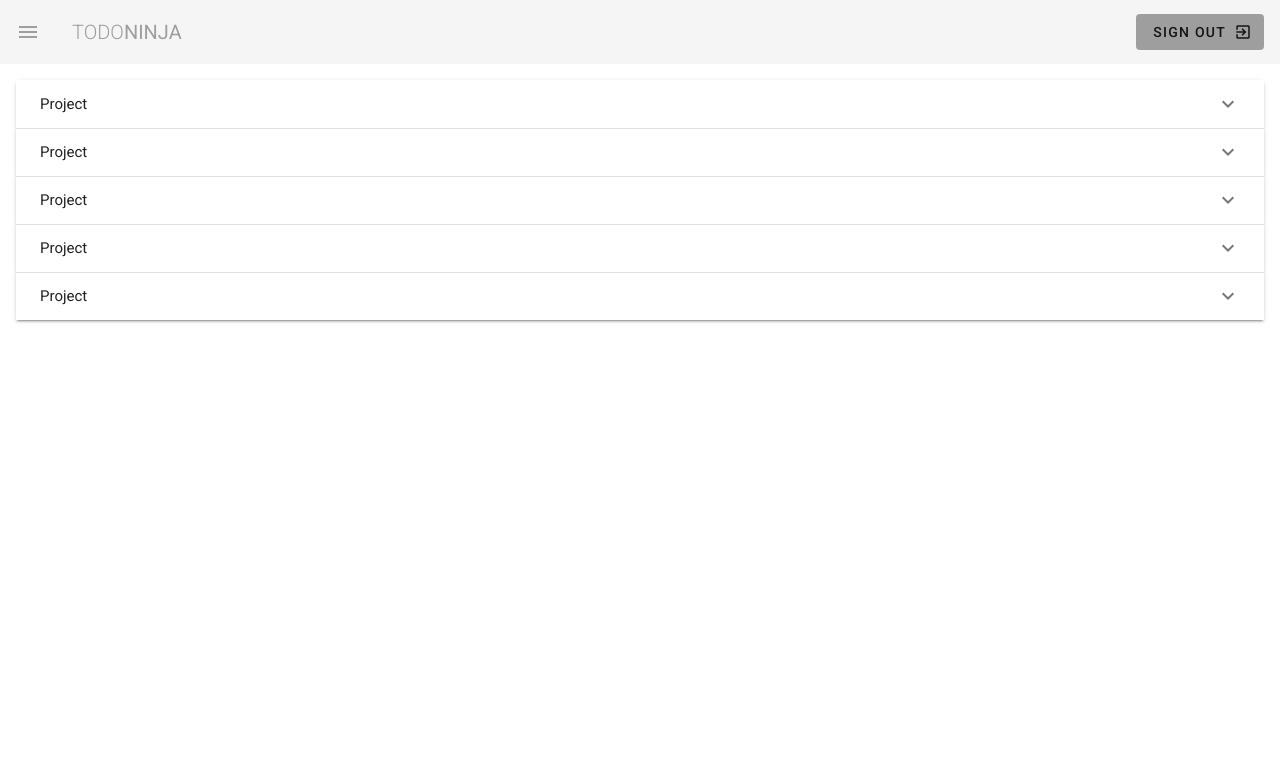
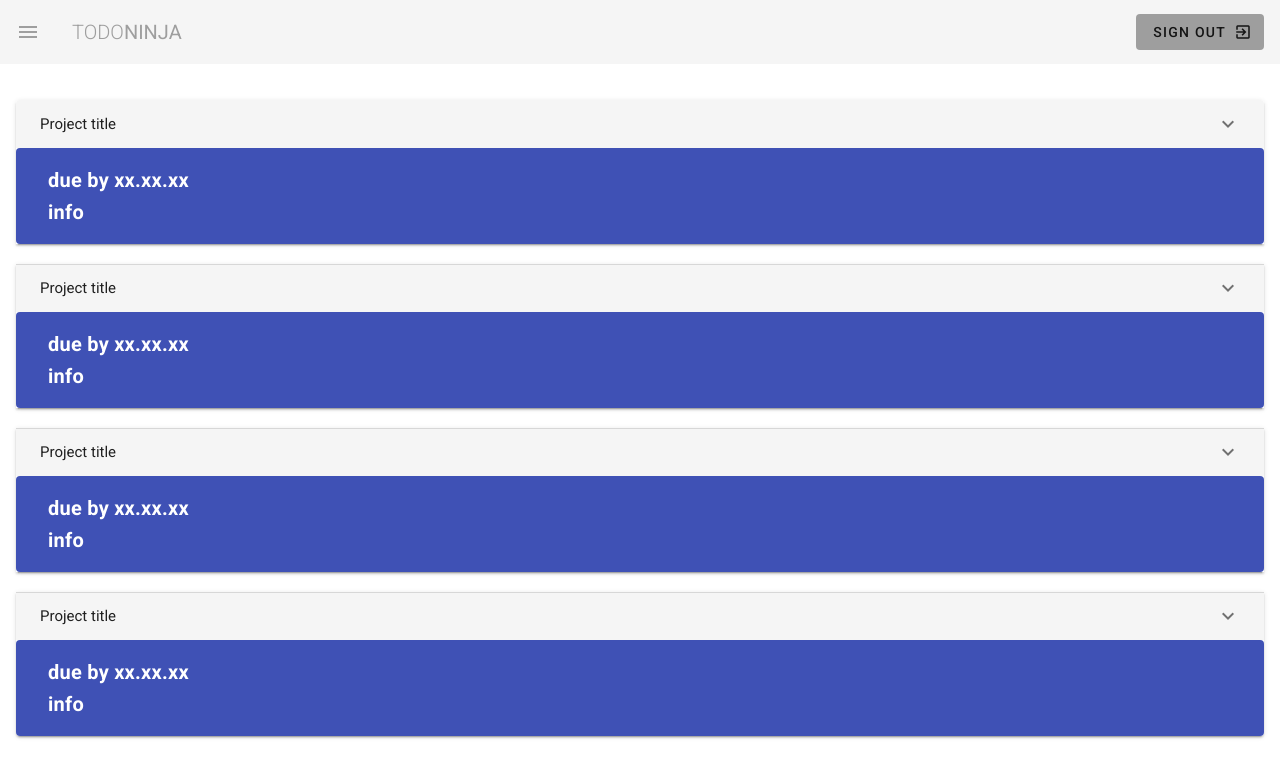
Before and after one commit to sypher-samurai/project-manager, a Vue app: page /projects in a window 1280 px wide. Shown: the top 778 px of the page. Built offline with nearby package versions, Linux system fonts and the light colour scheme.

Commit message:
Progress

```diff
--- a/src/views/Projects.vue
+++ b/src/views/Projects.vue
@@ -1,22 +1,28 @@
 <template>
-  <v-expansion-panels>
-    <v-expansion-panel
-      v-for="(item,i) in 5"
-      :key="i"
-    >
-      <v-expansion-panel-header>Project</v-expansion-panel-header>
-      <v-expansion-panel-content>
-        Lorem ipsum dolor sit amet, consectetur adipiscing elit, sed do eiusmod tempor incididunt ut labore et dolore magna aliqua. Ut enim ad minim veniam, quis nostrud exercitation ullamco laboris nisi ut aliquip ex ea commodo consequat.
-      </v-expansion-panel-content>
-    </v-expansion-panel>
-    <v-container class="my-5">
-      <v-expansion-panel>
+  <div class="projects">
+    <v-expansion-panels class="my-5">
+      <v-expansion-panel v-for="(item, i) in 4" :key="i" class="mb-5">
+        <v-expansion-panel-header color="grey lighten-4"
+          >Project title</v-expansion-panel-header
+        >
         <v-expansion-panel-content>
-          <div slot="header">Utem</div>
+          Lorem ipsum dolor sit amet, consectetur adipiscing elit, sed do
+          eiusmod tempor incididunt ut labore et dolore magna aliqua. Ut enim ad
+          minim veniam, quis nostrud exercitation ullamco laboris nisi ut
+          aliquip ex ea commodo consequat.
         </v-expansion-panel-content>
+        <v-card class="px-4 white--text " color="#3f51b5" flat text>
+          <v-card-title>
+            <div class="font-weight-bold">due by xx.xx.xx</div>
+
+            <v-flex md12 class="font-weight-bold">
+              <div>info</div>
+            </v-flex>
+          </v-card-title>
+        </v-card>
       </v-expansion-panel>
-    </v-container>
-  </v-expansion-panels>
+    </v-expansion-panels>
+  </div>
 </template>
 <script>
 export default {
```
Also changed, not shown: public/index.html (line endings or trailing spaces).
